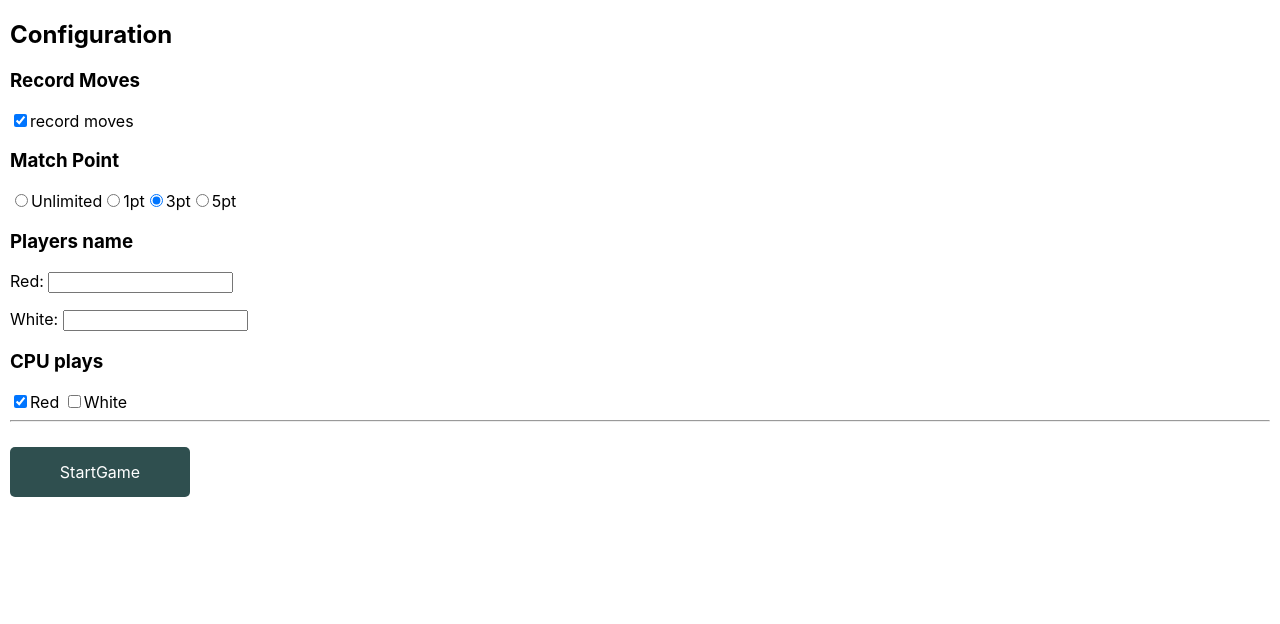
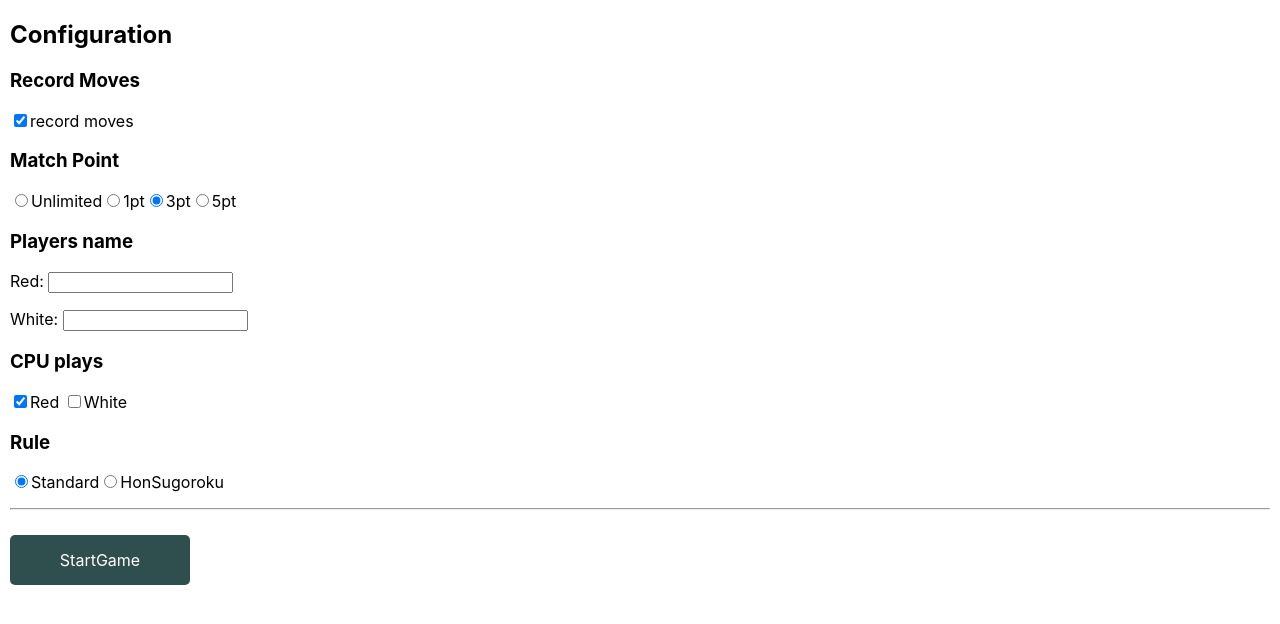
Before and after one commit to tkshio/tsgammon-ui, a React (Create React App) app: page / in a window 1280 px wide. Shown: the top 624 px of the page. Built offline with nearby package versions, Linux system fonts and the light colour scheme; what tsgammon-core would draw is missing.

Commit message:
本双六ルールを追加（キューブ未解除）

```diff
--- a/src/gammon/components/apps/BGMain.tsx
+++ b/src/gammon/components/apps/BGMain.tsx
@@ -1,5 +1,5 @@
 import { Fragment, useState } from 'react'
-import { standardConf } from 'tsgammon-core'
+import { honsugorokuConf, standardConf } from 'tsgammon-core'
 import {
     bothCBAutoOperator,
     bothSGAutoOperator,
@@ -34,6 +34,7 @@ type _BGMainState = {
     playersConf: PlayersConf
     selected: MatchChoice
     recordMoves: boolean
+    rule: 'Standard' | 'HonSugoroku'
 }
 
 type BGMainConfState = _BGMainState & {
@@ -45,7 +46,6 @@ type BGMainPlayState = _BGMainState & {
 }
 export function BGMain(props: BGMainProps) {
     const labels = { red: 'Red', white: 'White' }
-    const gameConf = standardConf
     const [matchKey, setMatchKey] = useState(0)
     const initialConf: BGMainConfState = {
         tag: 'CONF',
@@ -53,6 +53,7 @@ export function BGMain(props: BGMainProps) {
         playersConf: defaultPlayersConf,
         selected: defaultChoice,
         recordMoves: true,
+        rule: 'Standard',
     }
     const [state, setState] = useState<BGMainState>(initialConf)
 
@@ -69,6 +70,8 @@ export function BGMain(props: BGMainProps) {
                 {playersConf(state)}
                 <h3>CPU plays</h3>
                 {autoOpConf(state)}
+                <h3>Rule</h3>
+                {gameRuleConf(state)}
                 <hr />
                 <Button
                     id="startBGMatch"
@@ -86,13 +89,14 @@ export function BGMain(props: BGMainProps) {
         )
     } else {
         const bgMatchProps: CubefulMatchProps = {
-            gameConf,
+            gameConf:
+                state.rule === 'Standard' ? standardConf : honsugorokuConf,
             onEndOfMatch: () => onEndOfMatch(state),
             playersConf: state.playersConf,
             autoOperators: autoOp(state),
             dialog: state.isTerminating ? terminateDialog(state) : undefined,
             matchLength: toMatchLength(state),
-            recordMatch:state.recordMoves
+            recordMatch: state.recordMoves,
         }
 
         return (
@@ -285,4 +289,41 @@ export function BGMain(props: BGMainProps) {
             )
         })
     }
+    function gameRuleConf(state: BGMainConfState) {
+        const rules: ('Standard' | 'HonSugoroku')[] = [
+            'Standard',
+            'HonSugoroku',
+        ]
+        return (
+            <p>
+                {rules.map((s: 'Standard' | 'HonSugoroku') =>
+                    confItem(state, s)
+                )}
+            </p>
+        )
+        function confItem(
+            conf: BGMainConfState,
+            value: 'Standard' | 'HonSugoroku'
+        ) {
+            return (
+                <Fragment>
+                    <input
+                        type="radio"
+                        name="ruleConf"
+                        id={value}
+                        value={value}
+                        checked={conf.rule === value}
+                        onChange={() => {
+                            const nextState: BGMainConfState = {
+                                ...conf,
+                                rule: value,
+                            }
+                            setState(nextState)
+                        }}
+                    />
+                    <label htmlFor={value}>{value}</label>
+                </Fragment>
+            )
+        }
+    }
 }
--- a/src/gammon/components/apps/CubefulMatch.tsx
+++ b/src/gammon/components/apps/CubefulMatch.tsx
@@ -87,7 +87,7 @@ export function CubefulMatch(props: CubefulMatchProps) {
 
     const { matchState, matchListener } = bgRecorder
     // 盤面の指定があれば、そこから開始
-    const initialBGState = toState(gameSetup)
+    const initialBGState = toState(gameSetup, gameConf)
 
     // 状態管理
     const { bgState, setBGState } = useBGState(initialBGState)
```
